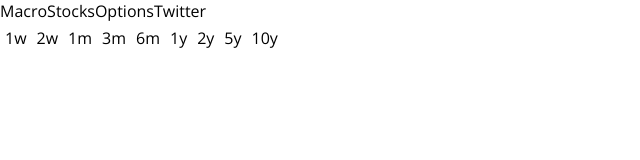
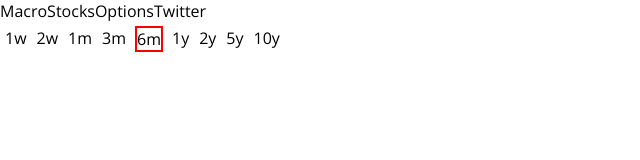
Before and after one commit to viriditycapital/macro, a React (Create React App) app: page / in a window 1280 px wide. Shown: the top 160 px of the page, without its empty margins (0-640 px from the left). Built offline with nearby package versions, Linux system fonts and the light colour scheme; no server answers.

Commit message:
Change timeframes
Kinda jank but it works for now

```diff
--- a/src/App.tsx
+++ b/src/App.tsx
@@ -1,8 +1,5 @@
 import { useEffect, useState } from "react";
 import Plotly, { Data, Datum, Layout } from 'plotly.js-dist-min'
-
-// Static data
-import USREC from './data/USREC.json';
 
 enum Tab {
   Macro,
@@ -25,7 +22,9 @@
 
 function App() {
   // State
+  // TODO: this is kinda deprecated, we just compute time. Also the actual number is being stored rn
   const [timeFrame, setTimeFrame] = useState(Timeframe["6m"]);
+  const [startDate, setStartDate] = useState(Number(new Date()) - timeFrame.valueOf() * 1000);
 
   // UI components
   const tabComponents = [];
@@ -43,7 +42,11 @@
   for (const time in Timeframe) {
     if (Number(time) >= 0) {
       timeFrames.push(
-        <div className="timeframe" key={time}>
+        <div className={`timeframe ${Number(time) == timeFrame ? 'selected' : ''}`} key={time} onClick={() => {
+          // @ts-ignore
+          setTimeFrame(Number(time));
+          setStartDate(Number(new Date()) - Number(time) * 1000);
+        }}>
           {Timeframe[time]}
         </div>
       );
@@ -53,10 +56,10 @@
   // Stock data
   useEffect(() => {
     Promise.all([
-      fetch(`/api/stonks/^GSPC?startDate=${Number(new Date()) - timeFrame.valueOf() * 1000}`).then(res => res.json()),
+      fetch(`/api/stonks/^GSPC?startDate=${startDate}`).then(res => res.json()),
       fetch(`/api/fred/T10Y2Y`).then(res => res.json()),
       fetch(`/api/fred/FPCPITOTLZGUSA`).then(res => res.json()),
-      fetch(`/api/stonks/^VIX?startDate=${Number(new Date()) - timeFrame.valueOf() * 1000}`).then(res => res.json()),
+      fetch(`/api/stonks/^VIX?startDate=${startDate}`).then(res => res.json()),
     ])
       .then(data => {
         console.log(data);
@@ -174,7 +177,7 @@
 
 
         // Yields
-        const yieldData = data[1].response.observations;
+        const yieldData = data[1].response.observations.filter((entry: any) => new Date(entry.date) >= new Date(startDate));
         const traceYields: Data = {
           x: unpack(yieldData, 'date'),
           y: unpack(yieldData, 'value'),
@@ -219,7 +222,7 @@
 
         Plotly.newPlot('chart-inflation', [traceInflation], layoutInflation);
       });
-  }, []);
+  }, [startDate]);
 
   return (
     <div className="App">
--- a/src/styles/index.scss
+++ b/src/styles/index.scss
@@ -43,5 +43,9 @@
     border: 1px solid white;
     margin: 4px;
     cursor: pointer;
+
+    &.selected {
+      border: 2px solid red;
+    }
   }
 }
```
